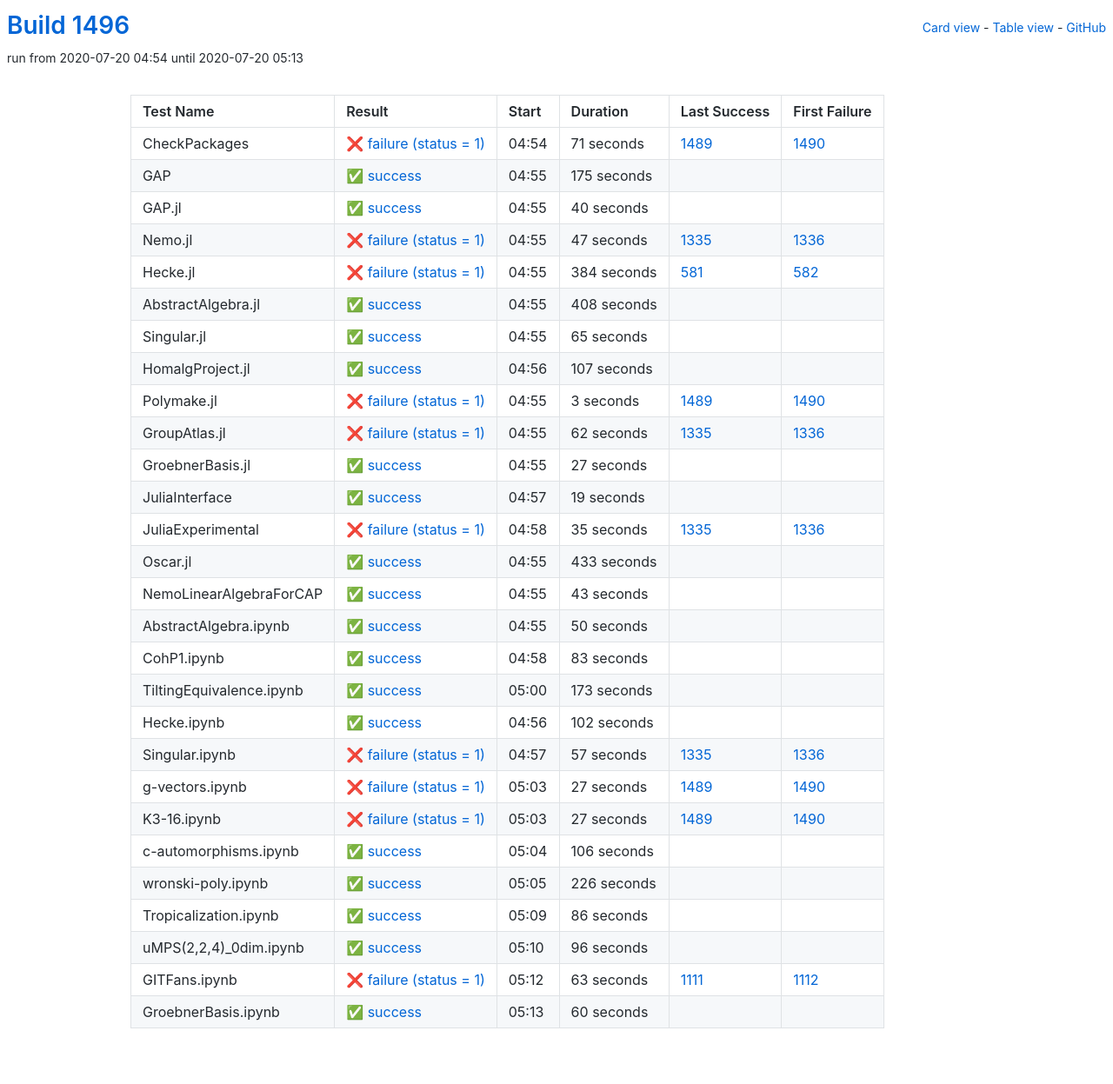
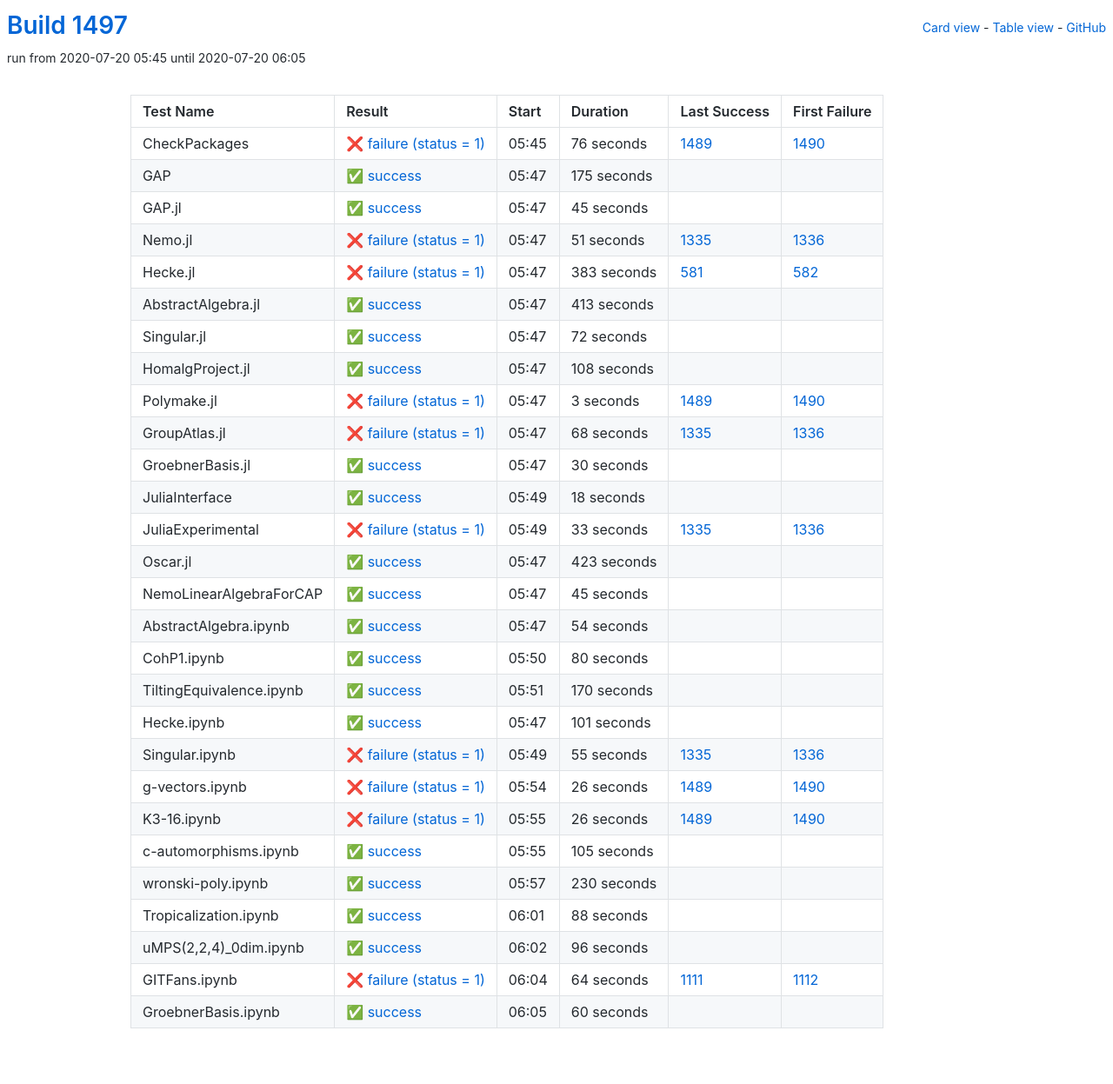
Before and after one commit to oscar-system/oscar-ci-status-1.4, a Jekyll site: the page built from table.html, in a window 1280 px wide. Shown: the whole page at 87% size. Built offline with Jekyll 4.4.1, drawn with Linux system fonts in a browser that asks for light colours.

Commit message:
Build #1497

```diff
--- a/_data/ci.yml
+++ b/_data/ci.yml
@@ -1,6 +1,6 @@
 ---
-build: 1496
-build_url: https://oscarci.mathematik.uni-kl.de/job/oscar-julia-1.4/1496/
+build: 1497
+build_url: https://oscarci.mathematik.uni-kl.de/job/oscar-julia-1.4/1497/
 job: oscar-julia-1.4
 organization: oscar-system
 repo: oscar-ci-status-1.4
@@ -8,20 +8,20 @@ repourl: https://github.com/oscar-system/oscar-ci-status-1.4
 tests:
 - name: CheckPackages
   id: checkpackages
-  log: https://oscarci.mathematik.uni-kl.de/job/oscar-julia-1.4/1496/artifact/logs/build-1496/CheckPackages.log
-  start: 2020-07-20 04:54
+  log: https://oscarci.mathematik.uni-kl.de/job/oscar-julia-1.4/1497/artifact/logs/build-1497/CheckPackages.log
+  start: 2020-07-20 05:45
   success: false
   exitcode: 1
   status: failure
-  duration: 71
+  duration: 76
   last_success: 1489
   last_success_url: https://oscarci.mathematik.uni-kl.de/job/oscar-julia-1.4/1489/
   first_failure: 1490
   first_failure_url: https://oscarci.mathematik.uni-kl.de/job/oscar-julia-1.4/1490/
 - name: GAP
   id: gap
-  log: https://oscarci.mathematik.uni-kl.de/job/oscar-julia-1.4/1496/artifact/logs/build-1496/GAP.log
-  start: 2020-07-20 04:55
+  log: https://oscarci.mathematik.uni-kl.de/job/oscar-julia-1.4/1497/artifact/logs/build-1497/GAP.log
+  start: 2020-07-20 05:47
   success: true
   exitcode: 0
   status: success
@@ -32,80 +32,80 @@ tests:
   first_failure_url:
 - name: GAP.jl
   id: gap-jl
-  log: https://oscarci.mathematik.uni-kl.de/job/oscar-julia-1.4/1496/artifact/logs/build-1496/GAP.jl.log
-  start: 2020-07-20 04:55
+  log: https://oscarci.mathematik.uni-kl.de/job/oscar-julia-1.4/1497/artifact/logs/build-1497/GAP.jl.log
+  start: 2020-07-20 05:47
   success: true
   exitcode: 0
   status: success
-  duration: 40
+  duration: 45
   last_success: false
   last_success_url:
   first_failure: false
   first_failure_url:
 - name: Nemo.jl
   id: nemo-jl
-  log: https://oscarci.mathematik.uni-kl.de/job/oscar-julia-1.4/1496/artifact/logs/build-1496/Nemo.jl.log
-  start: 2020-07-20 04:55
+  log: https://oscarci.mathematik.uni-kl.de/job/oscar-julia-1.4/1497/artifact/logs/build-1497/Nemo.jl.log
+  start: 2020-07-20 05:47
   success: false
   exitcode: 1
   status: failure
-  duration: 47
+  duration: 51
   last_success: 1335
   last_success_url: https://oscarci.mathematik.uni-kl.de/job/oscar-julia-1.4/1335/
   first_failure: 1336
   first_failure_url: https://oscarci.mathematik.uni-kl.de/job/oscar-julia-1.4/1336/
 - name: Hecke.jl
   id: hecke-jl
-  log: https://oscarci.mathematik.uni-kl.de/job/oscar-julia-1.4/1496/artifact/logs/build-1496/Hecke.jl.log
-  start: 2020-07-20 04:55
+  log: https://oscarci.mathematik.uni-kl.de/job/oscar-julia-1.4/1497/artifact/logs/build-1497/Hecke.jl.log
+  start: 2020-07-20 05:47
   success: false
   exitcode: 1
   status: failure
-  duration: 384
+  duration: 383
   last_success: 581
   last_success_url: https://oscarci.mathematik.uni-kl.de/job/oscar-julia-1.4/581/
   first_failure: 582
   first_failure_url: https://oscarci.mathematik.uni-kl.de/job/oscar-julia-1.4/582/
 - name: AbstractAlgebra.jl
   id: abstractalgebra-jl
-  log: https://oscarci.mathematik.uni-kl.de/job/oscar-julia-1.4/1496/artifact/logs/build-1496/AbstractAlgebra.jl.log
-  start: 2020-07-20 04:55
+  log: https://oscarci.mathematik.uni-kl.de/job/oscar-julia-1.4/1497/artifact/logs/build-1497/AbstractAlgebra.jl.log
+  start: 2020-07-20 05:47
   success: true
   exitcode: 0
   status: success
-  duration: 408
+  duration: 413
   last_success: false
   last_success_url:
   first_failure: false
   first_failure_url:
 - name: Singular.jl
   id: singular-jl
-  log: https://oscarci.mathematik.uni-kl.de/job/oscar-julia-1.4/1496/artifact/logs/build-1496/Singular.jl.log
-  start: 2020-07-20 04:55
+  log: https://oscarci.mathematik.uni-kl.de/job/oscar-julia-1.4/1497/artifact/logs/build-1497/Singular.jl.log
+  start: 2020-07-20 05:47
   success: true
   exitcode: 0
   status: success
-  duration: 65
+  duration: 72
   last_success: false
   last_success_url:
   first_failure: false
   first_failure_url:
 - name: HomalgProject.jl
   id: homalgproject-jl
-  log: https://oscarci.mathematik.uni-kl.de/job/oscar-julia-1.4/1496/artifact/logs/build-1496/HomalgProject.jl.log
-  start: 2020-07-20 04:56
+  log: https://oscarci.mathematik.uni-kl.de/job/oscar-julia-1.4/1497/artifact/logs/build-1497/HomalgProject.jl.log
+  start: 2020-07-20 05:47
   success: true
   exitcode: 0
   status: success
-  duration: 107
+  duration: 108
   last_success: false
   last_success_url:
   first_failure: false
   first_failure_url:
 - name: Polymake.jl
   id: polymake-jl
-  log: https://oscarci.mathematik.uni-kl.de/job/oscar-julia-1.4/1496/artifact/logs/build-1496/Polymake.jl.log
-  start: 2020-07-20 04:55
+  log: https://oscarci.mathematik.uni-kl.de/job/oscar-julia-1.4/1497/artifact/logs/build-1497/Polymake.jl.log
+  start: 2020-07-20 05:47
   success: false
   exitcode: 1
   status: failure
@@ -116,200 +116,200 @@ tests:
   first_failure_url: https://oscarci.mathematik.uni-kl.de/job/oscar-julia-1.4/1490/
 - name: GroupAtlas.jl
   id: groupatlas-jl
-  log: https://oscarci.mathematik.uni-kl.de/job/oscar-julia-1.4/1496/artifact/logs/build-1496/GroupAtlas.jl.log
-  start: 2020-07-20 04:55
+  log: https://oscarci.mathematik.uni-kl.de/job/oscar-julia-1.4/1497/artifact/logs/build-1497/GroupAtlas.jl.log
+  start: 2020-07-20 05:47
   success: false
   exitcode: 1
   status: failure
-  duration: 62
+  duration: 68
   last_success: 1335
   last_success_url: https://oscarci.mathematik.uni-kl.de/job/oscar-julia-1.4/1335/
   first_failure: 1336
   first_failure_url: https://oscarci.mathematik.uni-kl.de/job/oscar-julia-1.4/1336/
 - name: GroebnerBasis.jl
   id: groebnerbasis-jl
-  log: https://oscarci.mathematik.uni-kl.de/job/oscar-julia-1.4/1496/artifact/logs/build-1496/GroebnerBasis.jl.log
-  start: 2020-07-20 04:55
+  log: https://oscarci.mathematik.uni-kl.de/job/oscar-julia-1.4/1497/artifact/logs/build-1497/GroebnerBasis.jl.log
+  start: 2020-07-20 05:47
   success: true
   exitcode: 0
   status: success
-  duration: 27
+  duration: 30
   last_success: false
   last_success_url:
   first_failure: false
   first_failure_url:
 - name: JuliaInterface
   id: juliainterface
-  log: https://oscarci.mathematik.uni-kl.de/job/oscar-julia-1.4/1496/artifact/logs/build-1496/JuliaInterface.log
-  start: 2020-07-20 04:57
+  log: https://oscarci.mathematik.uni-kl.de/job/oscar-julia-1.4/1497/artifact/logs/build-1497/JuliaInterface.log
+  start: 2020-07-20 05:49
   success: true
   exitcode: 0
   status: success
-  duration: 19
+  duration: 18
   last_success: false
   last_success_url:
   first_failure: false
   first_failure_url:
 - name: JuliaExperimental
   id: juliaexperimental
-  log: https://oscarci.mathematik.uni-kl.de/job/oscar-julia-1.4/1496/artifact/logs/build-1496/JuliaExperimental.log
-  start: 2020-07-20 04:58
+  log: https://oscarci.mathematik.uni-kl.de/job/oscar-julia-1.4/1497/artifact/logs/build-1497/JuliaExperimental.log
+  start: 2020-07-20 05:49
   success: false
   exitcode: 1
   status: failure
-  duration: 35
+  duration: 33
   last_success: 1335
   last_success_url: https://oscarci.mathematik.uni-kl.de/job/oscar-julia-1.4/1335/
   first_failure: 1336
   first_failure_url: https://oscarci.mathematik.uni-kl.de/job/oscar-julia-1.4/1336/
 - name: Oscar.jl
   id: oscar-jl
-  log: https://oscarci.mathematik.uni-kl.de/job/oscar-julia-1.4/1496/artifact/logs/build-1496/Oscar.jl.log
-  start: 2020-07-20 04:55
+  log: https://oscarci.mathematik.uni-kl.de/job/oscar-julia-1.4/1497/artifact/logs/build-1497/Oscar.jl.log
+  start: 2020-07-20 05:47
   success: true
   exitcode: 0
   status: success
-  duration: 433
+  duration: 423
   last_success: false
   last_success_url:
   first_failure: false
   first_failure_url:
 - name: NemoLinearAlgebraForCAP
   id: nemolinearalgebraforcap
-  log: https://oscarci.mathematik.uni-kl.de/job/oscar-julia-1.4/1496/artifact/logs/build-1496/NemoLinearAlgebraForCAP.log
-  start: 2020-07-20 04:55
+  log: https://oscarci.mathematik.uni-kl.de/job/oscar-julia-1.4/1497/artifact/logs/build-1497/NemoLinearAlgebraForCAP.log
+  start: 2020-07-20 05:47
   success: true
   exitcode: 0
   status: success
-  duration: 43
+  duration: 45
   last_success: false
   last_success_url:
   first_failure: false
   first_failure_url:
 - name: AbstractAlgebra.ipynb
   id: abstractalgebra-ipynb
-  log: https://oscarci.mathematik.uni-kl.de/job/oscar-julia-1.4/1496/artifact/logs/build-1496/AbstractAlgebra.ipynb.log
-  start: 2020-07-20 04:55
+  log: https://oscarci.mathematik.uni-kl.de/job/oscar-julia-1.4/1497/artifact/logs/build-1497/AbstractAlgebra.ipynb.log
+  start: 2020-07-20 05:47
   success: true
   exitcode: 0
   status: success
-  duration: 50
+  duration: 54
   last_success: false
   last_success_url:
   first_failure: false
   first_failure_url:
 - name: CohP1.ipynb
   id: cohp1-ipynb
-  log: https://oscarci.mathematik.uni-kl.de/job/oscar-julia-1.4/1496/artifact/logs/build-1496/CohP1.ipynb.log
-  start: 2020-07-20 04:58
+  log: https://oscarci.mathematik.uni-kl.de/job/oscar-julia-1.4/1497/artifact/logs/build-1497/CohP1.ipynb.log
+  start: 2020-07-20 05:50
   success: true
   exitcode: 0
   status: success
-  duration: 83
+  duration: 80
   last_success: false
   last_success_url:
   first_failure: false
   first_failure_url:
 - name: TiltingEquivalence.ipynb
   id: tiltingequivalence-ipynb
-  log: https://oscarci.mathematik.uni-kl.de/job/oscar-julia-1.4/1496/artifact/logs/build-1496/TiltingEquivalence.ipynb.log
-  start: 2020-07-20 05:00
+  log: https://oscarci.mathematik.uni-kl.de/job/oscar-julia-1.4/1497/artifact/logs/build-1497/TiltingEquivalence.ipynb.log
+  start: 2020-07-20 05:51
   success: true
   exitcode: 0
   status: success
-  duration: 173
+  duration: 170
   last_success: false
   last_success_url:
   first_failure: false
   first_failure_url:
 - name: Hecke.ipynb
   id: hecke-ipynb
-  log: https://oscarci.mathematik.uni-kl.de/job/oscar-julia-1.4/1496/artifact/logs/build-1496/Hecke.ipynb.log
-  start: 2020-07-20 04:56
+  log: https://oscarci.mathematik.uni-kl.de/job/oscar-julia-1.4/1497/artifact/logs/build-1497/Hecke.ipynb.log
+  start: 2020-07-20 05:47
   success: true
   exitcode: 0
   status: success
-  duration: 102
+  duration: 101
   last_success: false
   last_success_url:
   first_failure: false
   first_failure_url:
 - name: Singular.ipynb
   id: singular-ipynb
-  log: https://oscarci.mathematik.uni-kl.de/job/oscar-julia-1.4/1496/artifact/logs/build-1496/Singular.ipynb.log
-  start: 2020-07-20 04:57
+  log: https://oscarci.mathematik.uni-kl.de/job/oscar-julia-1.4/1497/artifact/logs/build-1497/Singular.ipynb.log
+  start: 2020-07-20 05:49
   success: false
   exitcode: 1
   status: failure
-  duration: 57
+  duration: 55
   last_success: 1335
   last_success_url: https://oscarci.mathematik.uni-kl.de/job/oscar-julia-1.4/1335/
   first_failure: 1336
   first_failure_url: https://oscarci.mathematik.uni-kl.de/job/oscar-julia-1.4/1336/
 - name: g-vectors.ipynb
   id: g-vectors-ipynb
-  log: https://oscarci.mathematik.uni-kl.de/job/oscar-julia-1.4/1496/artifact/logs/build-1496/g-vectors.ipynb.log
-  start: 2020-07-20 05:03
+  log: https://oscarci.mathematik.uni-kl.de/job/oscar-julia-1.4/1497/artifact/logs/build-1497/g-vectors.ipynb.log
+  start: 2020-07-20 05:54
   success: false
   exitcode: 1
   status: failure
-  duration: 27
+  duration: 26
   last_success: 1489
   last_success_url: https://oscarci.mathematik.uni-kl.de/job/oscar-julia-1.4/1489/
   first_failure: 1490
   first_failure_url: https://oscarci.mathematik.uni-kl.de/job/oscar-julia-1.4/1490/
 - name: K3-16.ipynb
   id: k3-16-ipynb
-  log: https://oscarci.mathematik.uni-kl.de/job/oscar-julia-1.4/1496/artifact/logs/build-1496/K3-16.ipynb.log
-  start: 2020-07-20 05:03
+  log: https://oscarci.mathematik.uni-kl.de/job/oscar-julia-1.4/1497/artifact/logs/build-1497/K3-16.ipynb.log
+  start: 2020-07-20 05:55
   success: false
   exitcode: 1
   status: failure
-  duration: 27
+  duration: 26
   last_success: 1489
   last_success_url: https://oscarci.mathematik.uni-kl.de/job/oscar-julia-1.4/1489/
   first_failure: 1490
   first_failure_url: https://oscarci.mathematik.uni-kl.de/job/oscar-julia-1.4/1490/
 - name: c-automorphisms.ipynb
   id: c-automorphisms-ipynb
-  log: https://oscarci.mathematik.uni-kl.de/job/oscar-julia-1.4/1496/artifact/logs/build-1496/c-automorphisms.ipynb.log
-  start: 2020-07-20 05:04
+  log: https://oscarci.mathematik.uni-kl.de/job/oscar-julia-1.4/1497/artifact/logs/build-1497/c-automorphisms.ipynb.log
+  start: 2020-07-20 05:55
   success: true
   exitcode: 0
   status: success
-  duration: 106
+  duration: 105
   last_success: false
   last_success_url:
   first_failure: false
   first_failure_url:
 - name: wronski-poly.ipynb
   id: wronski-poly-ipynb
-  log: https://oscarci.mathematik.uni-kl.de/job/oscar-julia-1.4/1496/artifact/logs/build-1496/wronski-poly.ipynb.log
-  start: 2020-07-20 05:05
+  log: https://oscarci.mathematik.uni-kl.de/job/oscar-julia-1.4/1497/artifact/logs/build-1497/wronski-poly.ipynb.log
+  start: 2020-07-20 05:57
   success: true
   exitcode: 0
   status: success
-  duration: 226
+  duration: 230
   last_success: false
   last_success_url:
   first_failure: false
   first_failure_url:
 - name: Tropicalization.ipynb
   id: tropicalization-ipynb
-  log: https://oscarci.mathematik.uni-kl.de/job/oscar-julia-1.4/1496/artifact/logs/build-1496/Tropicalization.ipynb.log
-  start: 2020-07-20 05:09
+  log: https://oscarci.mathematik.uni-kl.de/job/oscar-julia-1.4/1497/artifact/logs/build-1497/Tropicalization.ipynb.log
+  start: 2020-07-20 06:01
   success: true
   exitcode: 0
   status: success
-  duration: 86
+  duration: 88
   last_success: false
   last_success_url:
   first_failure: false
   first_failure_url:
 - name: uMPS(2,2,4)_0dim.ipynb
   id: umps-2-2-4-0dim-ipynb
-  log: https://oscarci.mathematik.uni-kl.de/job/oscar-julia-1.4/1496/artifact/logs/build-1496/uMPS-2-2-4-_0dim.ipynb.log
-  start: 2020-07-20 05:10
+  log: https://oscarci.mathematik.uni-kl.de/job/oscar-julia-1.4/1497/artifact/logs/build-1497/uMPS-2-2-4-_0dim.ipynb.log
+  start: 2020-07-20 06:02
   success: true
   exitcode: 0
   status: success
@@ -320,20 +320,20 @@ tests:
   first_failure_url:
 - name: GITFans.ipynb
   id: gitfans-ipynb
-  log: https://oscarci.mathematik.uni-kl.de/job/oscar-julia-1.4/1496/artifact/logs/build-1496/GITFans.ipynb.log
-  start: 2020-07-20 05:12
+  log: https://oscarci.mathematik.uni-kl.de/job/oscar-julia-1.4/1497/artifact/logs/build-1497/GITFans.ipynb.log
+  start: 2020-07-20 06:04
   success: false
   exitcode: 1
   status: failure
-  duration: 63
+  duration: 64
   last_success: 1111
   last_success_url: https://oscarci.mathematik.uni-kl.de/job/oscar-julia-1.4/1111/
   first_failure: 1112
   first_failure_url: https://oscarci.mathematik.uni-kl.de/job/oscar-julia-1.4/1112/
 - name: GroebnerBasis.ipynb
   id: groebnerbasis-ipynb
-  log: https://oscarci.mathematik.uni-kl.de/job/oscar-julia-1.4/1496/artifact/logs/build-1496/GroebnerBasis.ipynb.log
-  start: 2020-07-20 05:13
+  log: https://oscarci.mathematik.uni-kl.de/job/oscar-julia-1.4/1497/artifact/logs/build-1497/GroebnerBasis.ipynb.log
+  start: 2020-07-20 06:05
   success: true
   exitcode: 0
   status: success
```
Also changed, not shown: README.md.
